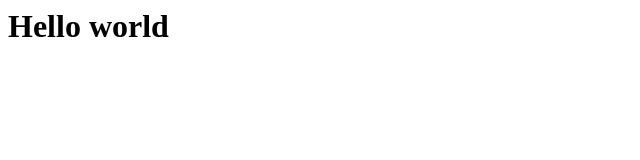
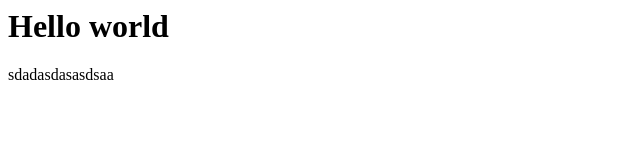
Before and after one commit to husein001/git_lessons, a plain HTML site: page index.html in a window 1280 px wide. Shown: the full height of the page, 0-640 px from the left. Drawn offline with Linux system fonts and the light colour scheme.

Commit message:
change in html file

```diff
--- a/index.html
+++ b/index.html
@@ -1 +1,4 @@
 <h1>Hello world</h1>
+<p>
+	sdadasdasasdsaa
+</p>
```
